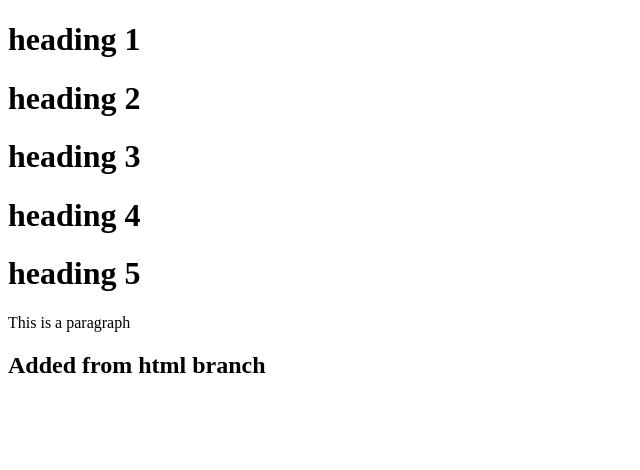
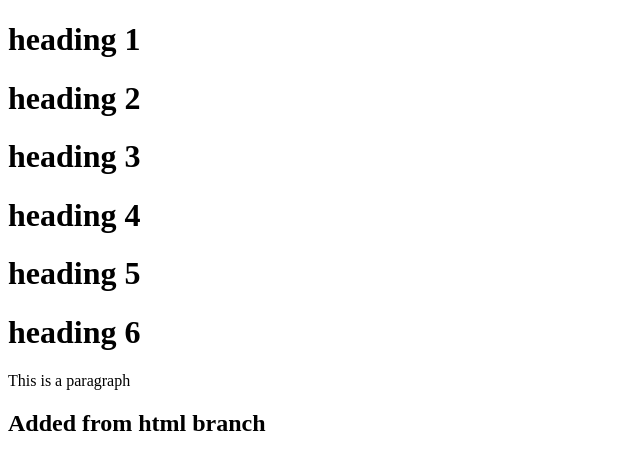
Before and after one commit to nani-samireddy/git-test, a plain HTML site: page index.html in a window 1280 px wide. Shown: the whole page, without its empty margins (0-640 px from the left). Drawn offline with Linux system fonts and the light colour scheme.

Commit message:
Add heading 6

```diff
--- a/index.html
+++ b/index.html
@@ -11,6 +11,7 @@
     <h1>heading 3</h1>
     <h1>heading 4</h1>
     <h1>heading 5</h1>
+    <h1>heading 6</h1>
   <p>This is a paragraph</p>
   <h2>Added from html branch</h2>
 </body>
```
